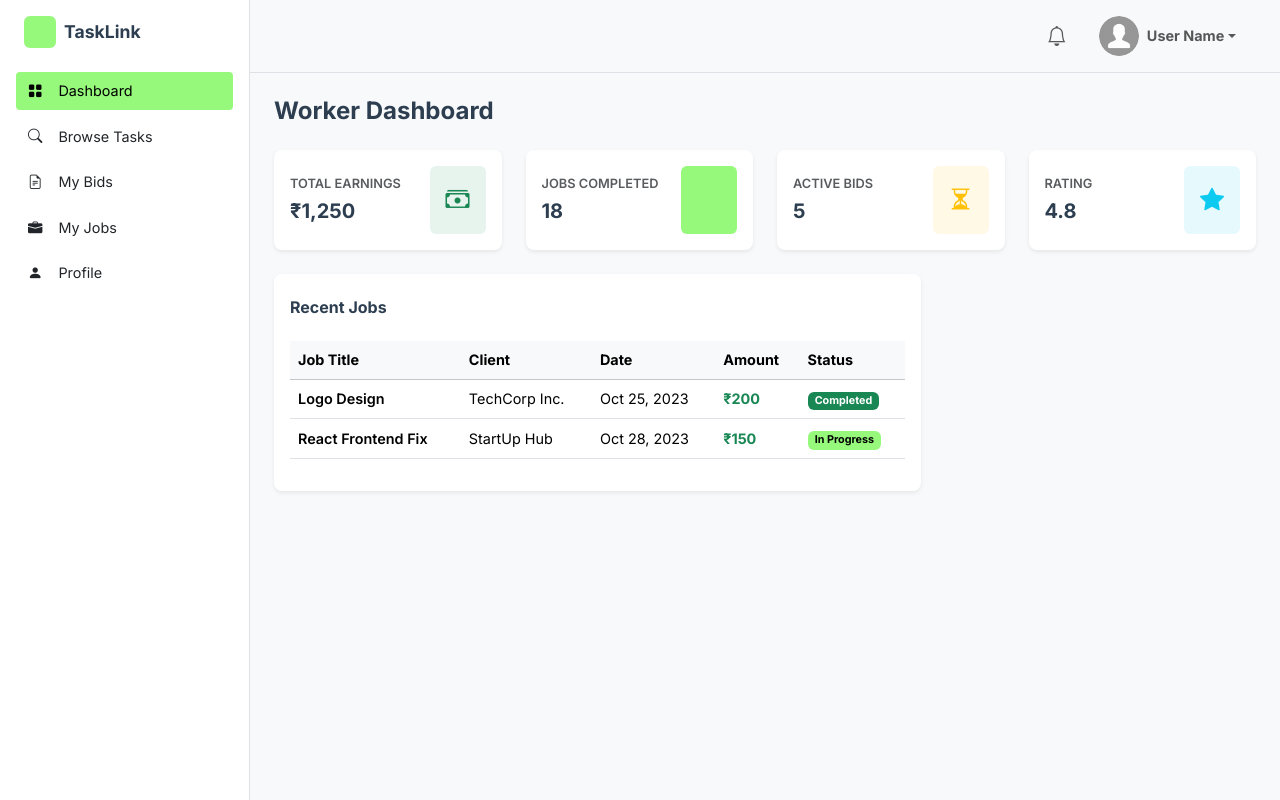
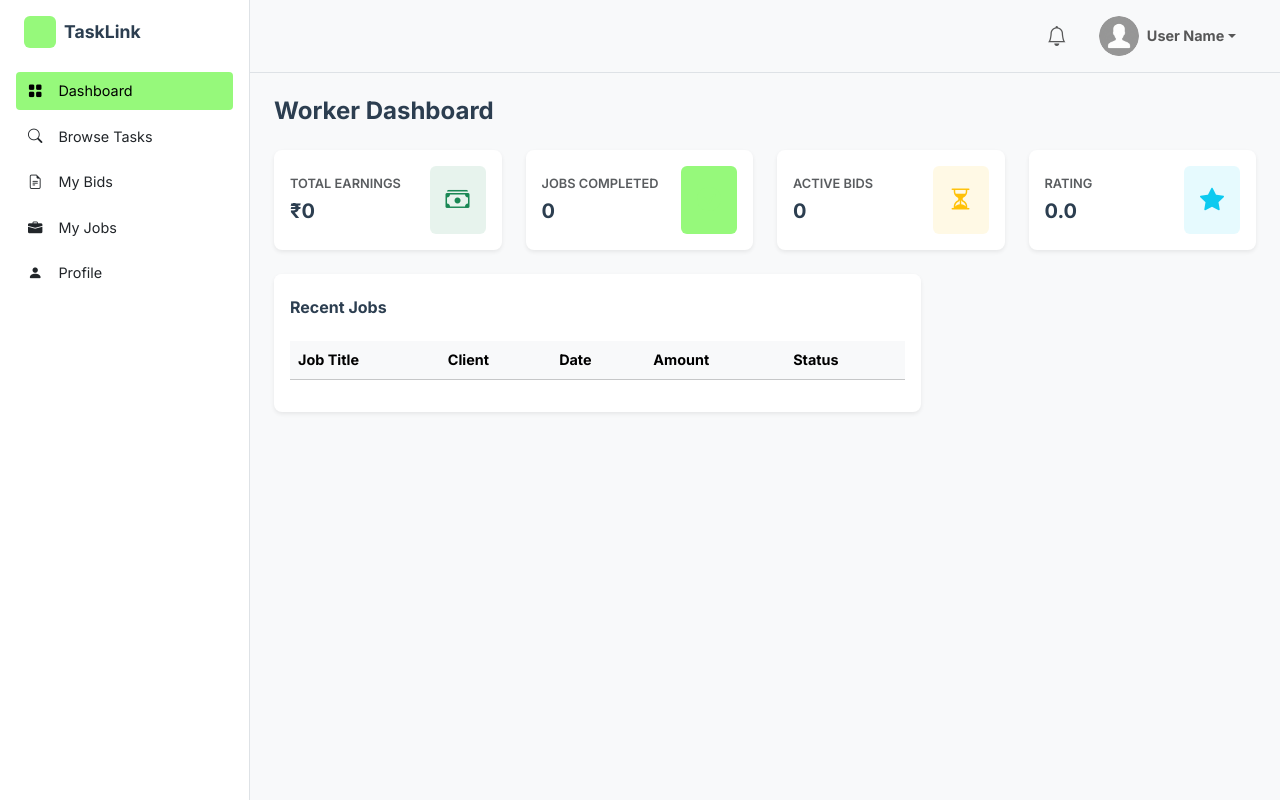
Before and after one commit to penchalavamsic/TaskLink, a React (Vite) app in the folder frontend/: page /worker/dashboard in a window 1280 px wide. Built offline with nearby package versions, Linux system fonts and the light colour scheme.

Commit message:
removed static data in dashboard-worker module

```diff
--- a/frontend/src/modules/worker/pages/Dashboard.jsx
+++ b/frontend/src/modules/worker/pages/Dashboard.jsx
@@ -4,16 +4,13 @@ import Button from '../../../components/Button';
 
 const Dashboard = () => {
     const stats = [
-        { title: 'Total Earnings', value: '₹1,250', icon: 'bi bi-cash-stack', color: 'success' },
-        { title: 'Jobs Completed', value: '18', icon: 'bi bi-check-circle-fill', color: 'primary' },
-        { title: 'Active Bids', value: '5', icon: 'bi bi-hourglass-split', color: 'warning' },
-        { title: 'Rating', value: '4.8', icon: 'bi bi-star-fill', color: 'info' },
+        { title: 'Total Earnings', value: '₹0', icon: 'bi bi-cash-stack', color: 'success' },
+        { title: 'Jobs Completed', value: '0', icon: 'bi bi-check-circle-fill', color: 'primary' },
+        { title: 'Active Bids', value: '0', icon: 'bi bi-hourglass-split', color: 'warning' },
+        { title: 'Rating', value: '0.0', icon: 'bi bi-star-fill', color: 'info' },
     ];
 
-    const recentJobs = [
-        { id: 1, title: 'Logo Design', client: 'TechCorp Inc.', date: 'Oct 25, 2023', amount: '₹200', status: 'Completed' },
-        { id: 2, title: 'React Frontend Fix', client: 'StartUp Hub', date: 'Oct 28, 2023', amount: '₹150', status: 'In Progress' },
-    ];
+    const recentJobs = [];
 
     return (
         <div className="container-fluid p-0">
```
